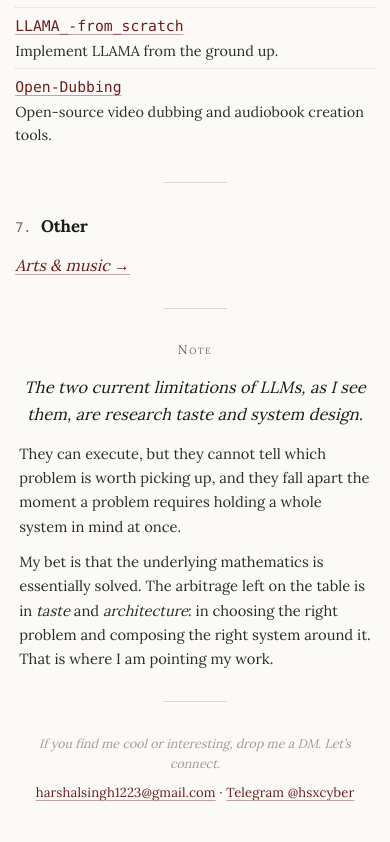
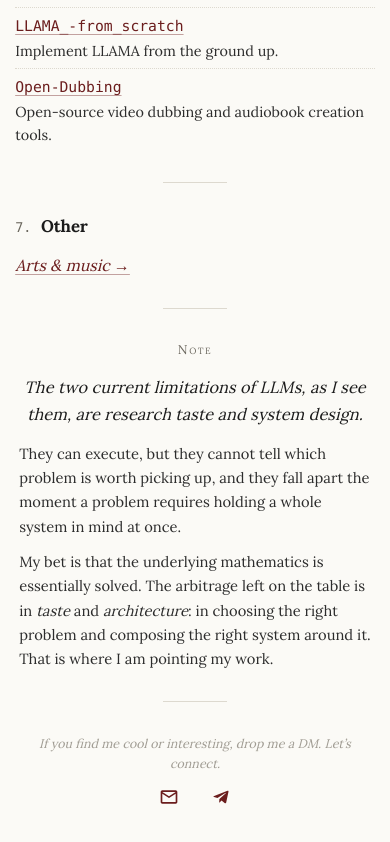
Before and after one commit to harrrshall/harshalsingh, a Next.js app: page / in a window 390 px wide. Shown: the part 4113-4955 px from the top of the page. Built offline with nearby package versions, Linux system fonts and the light colour scheme.

Commit message:
Footer contact: convert email + Telegram to icons
Replace the inline text links with envelope + paper-plane SVG icons styled to match the GitHub/X/LinkedIn icons in the header.

```diff
--- a/app/globals.css
+++ b/app/globals.css
@@ -399,23 +399,9 @@ body {
   color: var(--rp-faint);
 }
 
-.rp-contact {
-  margin-top: 0.5rem !important;
-  font-size: 0.82rem;
-  text-align: center;
-  color: var(--rp-body);
-  letter-spacing: 0.01em;
-}
-
-@media (max-width: 480px) {
-  .rp-contact {
-    line-height: 1.7;
-  }
-  .rp-contact > .rp-contact-sep {
-    display: block;
-    height: 0;
-    visibility: hidden;
-  }
+.rp-socials-footer {
+  margin-top: 0.75rem !important;
+  gap: 1.1rem;
 }
 
 .rp-socials {
--- a/components/personal-website.tsx
+++ b/components/personal-website.tsx
@@ -260,10 +260,17 @@ export default function PersonalWebsite({ physicsProgress: _physicsProgress }: P
           <p className="rp-colophon">
             If you find me cool or interesting, drop me a DM. Let&rsquo;s connect.
           </p>
-          <p className="rp-contact">
-            <a href="mailto:harshalsingh1223@gmail.com">harshalsingh1223@gmail.com</a>
-            {" "}&middot;{" "}
-            <a href="https://t.me/hsxcyber" target="_blank" rel="noopener noreferrer">Telegram @hsxcyber</a>
+          <p className="rp-socials rp-socials-footer">
+            <a href="mailto:harshalsingh1223@gmail.com" aria-label="Email Harshal" className="rp-social">
+              <svg viewBox="0 0 24 24" width="20" height="20" fill="currentColor" aria-hidden="true">
+                <path d="M4 4h16c1.1 0 2 .9 2 2v12c0 1.1-.9 2-2 2H4c-1.1 0-2-.9-2-2V6c0-1.1.9-2 2-2zm0 2v.01L12 11l8-4.99V6H4zm16 2.24-7.46 4.66a1 1 0 0 1-1.08 0L4 8.24V18h16V8.24z"/>
+              </svg>
+            </a>
+            <a href="https://t.me/hsxcyber" target="_blank" rel="noopener noreferrer" aria-label="Telegram @hsxcyber" className="rp-social">
+              <svg viewBox="0 0 24 24" width="20" height="20" fill="currentColor" aria-hidden="true">
+                <path d="M9.78 18.65l.28-4.23 7.68-6.92c.34-.31-.07-.46-.52-.19L7.74 13.3 3.64 12c-.88-.25-.89-.86.2-1.3l15.97-6.16c.73-.33 1.43.18 1.15 1.3l-2.72 12.81c-.19.91-.74 1.13-1.5.71L12.6 16.3l-1.99 1.93c-.23.23-.42.42-.83.42z"/>
+              </svg>
+            </a>
           </p>
         </footer>
 
```
